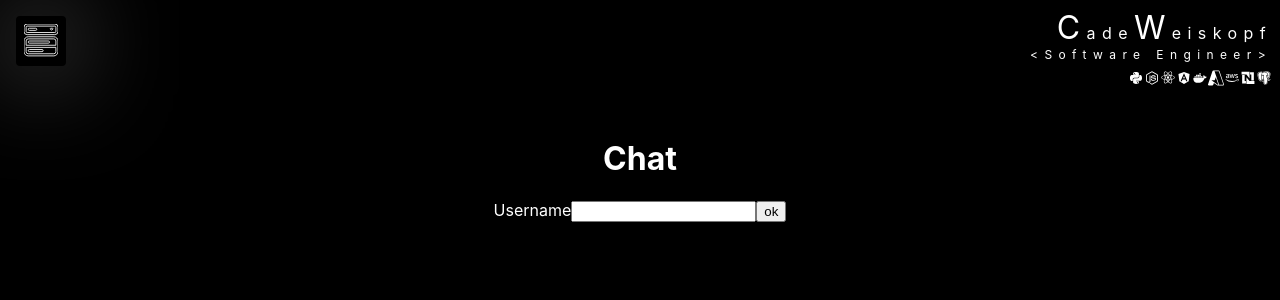
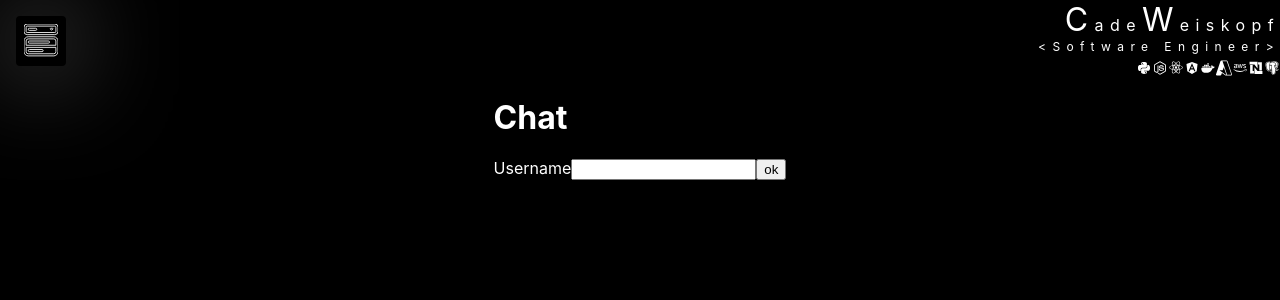
Before and after one commit to CadeWeiskopf/personal-website, a React (Create React App) app: page /chat in a window 1280 px wide. Shown: the top 300 px of the page. Built offline with nearby package versions, Linux system fonts and the light colour scheme.

Commit message:
semantic html refactoring

```diff
--- a/src/App.css
+++ b/src/App.css
@@ -1,28 +1,8 @@
 .app {
   background-color: black;
   color: white;
-  display: grid;
-  grid-template-columns: 100%;
-  grid-template-rows: auto 1fr auto;
+
   min-height: 100vh;
-}
-
-header {
-  grid-row: 1;
-  position: relative;
-}
-main {
-  grid-row: 2;
-  position: relative;
-}
-/* main.home > * {
-  height: 100%;
-} */
-svg {
-  height: auto;
-}
-footer {
-  grid-row: 3;
 }
 
 .compass-icon {
@@ -33,9 +13,7 @@ footer {
   stroke-width: 0.4;
 }
 
-.main-wrapper-with-header {
-  margin-top: 2rem;
+main {
   display: flex;
-  flex-direction: column;
-  align-items: center;
+  justify-content: center;
 }
--- a/src/App.tsx
+++ b/src/App.tsx
@@ -2,42 +2,24 @@ import React, { useContext } from "react";
 import "./App.css";
 import { AppContext, AppContextProvider } from "./AppContext";
 import { BrowserRouter, Routes, Route } from "react-router-dom";
-import { AlignItems, NameAndTitle, TechStackIcons } from "./pages/home/Home";
 import Nav from "./components/nav/Nav";
 import routes from "./AppRoutes";
+import { AlignItems, Header } from "./components/header/Header";
 
 const App: React.FC = () => {
   const { showHeader } = useContext(AppContext);
 
   return (
     <div className="app">
-      <header></header>
-      <main>
       <BrowserRouter>
         <Nav />
         {showHeader && (
-            <div
-              style={{
-                paddingTop: "0.5rem",
-                paddingRight: "0.5rem",
-                height: "auto",
-              }}
-            >
-              <NameAndTitle
+          <Header
             alignItems={AlignItems.FlexEnd}
             initAnim={false}
           />
-              <div
-                style={{
-                  display: "flex",
-                  justifyContent: "flex-end",
-                  marginTop: "0.5em",
-                }}
-              >
-                <TechStackIcons justifyContent={AlignItems.FlexEnd} />
-              </div>
-            </div>
         )}
+        <main>
           <Routes>
             {routes.map((route, index) => {
               return (
@@ -49,9 +31,8 @@ const App: React.FC = () => {
               );
             })}
           </Routes>
+        </main>
       </BrowserRouter>
-      </main>
-      <footer></footer>
     </div>
   );
 };
--- /dev/null
+++ b/src/components/header/Header.tsx
@@ -0,0 +1,95 @@
+import styles from "./header.module.css";
+import reactIcon from "../../components/icons/react-icon";
+import dockerIcon from "../../components/icons/docker-icon";
+import angularIcon from "../../components/icons/angular-icon";
+import azureIcon from "../../components/icons/azure-icon";
+import awsIcon from "../../components/icons/aws-icon";
+import netsuiteIcon from "../../components/icons/netsuite-icon";
+import postgresIcon from "../../components/icons/postgres-icon";
+import nodeIcon from "../../components/icons/node-icon";
+import pyIcon from "../../components/icons/py-icon";
+import { useState, useEffect } from "react";
+
+export enum AlignItems {
+  FlexStart = "flex-start",
+  Center = "center",
+  FlexEnd = "flex-end",
+}
+
+const NameAndTitle: React.FC<{
+  alignItems: AlignItems;
+  initAnim: boolean;
+}> = ({ alignItems, initAnim }) => {
+  const [initAnimNameAndTitle, setInitAnimNameAndTitle] = useState(initAnim);
+
+  useEffect(() => {
+    if (!initAnim) {
+      return;
+    }
+
+    setInitAnimNameAndTitle(true);
+    const disableInitAnimNameAndTitle = setTimeout(() => {
+      setInitAnimNameAndTitle(false);
+    }, 1500);
+    return () => {
+      clearTimeout(disableInitAnimNameAndTitle);
+    };
+  }, [initAnim]);
+
+  return (
+    <>
+      <div
+        className={styles.nameAndTitleWrapper}
+        style={{ alignItems }}
+      >
+        <div
+          className={`${styles.nameWrapper} ${
+            initAnimNameAndTitle ? styles.nameWrapperInit : ""
+          }`}
+        >
+          <div className={styles.name}>Cade</div>
+          <div className={styles.name}>Weiskopf</div>
+        </div>
+        <div className={styles.subtitleWrapper}>
+          <div className={styles.subtitle}>&lt;Software Engineer&gt;</div>
+        </div>
+      </div>
+    </>
+  );
+};
+
+const TechStackIcons: React.FC<{ justifyContent: AlignItems }> = ({
+  justifyContent,
+}) => {
+  return (
+    <div
+      className={styles.iconsWrapper}
+      style={{ justifyContent }}
+    >
+      {pyIcon}
+      {nodeIcon}
+      {reactIcon}
+      {angularIcon}
+      {dockerIcon}
+      {azureIcon}
+      {awsIcon}
+      {netsuiteIcon}
+      {postgresIcon}
+    </div>
+  );
+};
+
+export const Header: React.FC<{
+  alignItems: AlignItems;
+  initAnim: boolean;
+}> = ({ alignItems, initAnim }) => {
+  return (
+    <header className={styles.wrapper}>
+      <NameAndTitle
+        alignItems={alignItems}
+        initAnim={initAnim}
+      />
+      <TechStackIcons justifyContent={alignItems} />
+    </header>
+  );
+};
--- /dev/null
+++ b/src/components/header/header.module.css
@@ -0,0 +1,56 @@
+.wrapper {
+  padding-top: "0.5rem";
+  padding-right: "0.5rem";
+  height: "auto";
+}
+
+.nameAndTitleWrapper {
+  display: flex;
+  flex-direction: column;
+  align-items: center;
+}
+.nameWrapper {
+  display: flex;
+  flex-direction: row;
+  letter-spacing: 0.4em;
+  word-break: break-all;
+  transition: 1s;
+  cursor: pointer;
+}
+.nameWrapper:hover {
+  transition: 1s;
+  letter-spacing: 0.9rem;
+}
+.nameWrapperInit {
+  transition: 1s;
+  letter-spacing: 0.9rem;
+}
+
+.name {
+}
+.name::first-letter {
+  font-size: 2rem;
+}
+
+.subtitleWrapper {
+  font-size: 0.75rem;
+  letter-spacing: 0.4rem;
+  transition: 1s;
+  cursor: pointer;
+}
+.subtitleWrapper:hover {
+  letter-spacing: 0.6rem;
+  transition: 1s;
+}
+
+.iconsWrapper {
+  margin-top: 0.4em;
+  display: flex;
+  gap: 0em;
+  transition: 1s;
+}
+.iconsWrapper:hover {
+  gap: 1em;
+  transition: 1s;
+  cursor: pointer;
+}
--- a/src/components/nav/Nav.module.css
+++ b/src/components/nav/Nav.module.css
@@ -1,4 +1,5 @@
 .buttonWrapper {
+  z-index: 1;
   position: absolute;
   top: 1rem;
   left: 1rem;
@@ -28,6 +29,7 @@
   padding-left: 1em;
 }
 .listWrapper {
+  z-index: 2;
   width: 250px;
   height: 100%;
   background-color: white;
--- a/src/components/nav/Nav.tsx
+++ b/src/components/nav/Nav.tsx
@@ -34,7 +34,7 @@ export const NavButton: React.FC = () => {
 
 export const NavList: React.FC = () => {
   return (
-    <div
+    <nav
       className={styles.listWrapper}
       ref={navListRef}
     >
@@ -49,7 +49,7 @@ export const NavList: React.FC = () => {
           </Link>
         );
       })}
-    </div>
+    </nav>
   );
 };
 
--- a/src/pages/chat/Chat.tsx
+++ b/src/pages/chat/Chat.tsx
@@ -103,7 +103,7 @@ const Chat: React.FC = () => {
   };
 
   return (
-    <div className={`main-wrapper-with-header ${styles.wrapper}`}>
+    <div className={styles.wrapper}>
       <h1>Chat</h1>
       {!clientUsername || !client ? (
         <GetUsernameComponent setClientUsername={setClientUsername} />
--- a/src/pages/contact/Contact.tsx
+++ b/src/pages/contact/Contact.tsx
@@ -41,7 +41,7 @@ const Contact: React.FC = () => {
   };
 
   return (
-    <div className={`main-wrapper-with-header ${styles.wrapper}`}>
+    <div className={styles.wrapper}>
       <h1>Contact</h1>
       <form onSubmit={handleSubmit}>
         <h2>Fill out details</h2>
--- a/src/pages/home/Home.module.css
+++ b/src/pages/home/Home.module.css
@@ -3,7 +3,7 @@
   flex-direction: column;
   justify-content: center;
   align-items: center;
-  height: 100%;
+  height: 100vh;
 }
 
 .infoWrapper {
@@ -44,53 +44,3 @@
 .quoteAuthor::before {
   content: "- ";
 }
-
-.nameAndTitleWrapper {
-  display: flex;
-  flex-direction: column;
-  align-items: center;
-}
-.nameWrapper {
-  display: flex;
-  flex-direction: row;
-  letter-spacing: 0.4em;
-  word-break: break-all;
-  transition: 1s;
-  cursor: pointer;
-}
-.nameWrapper:hover {
-  transition: 1s;
-  letter-spacing: 0.9rem;
-}
-.nameWrapperInit {
-  transition: 1s;
-  letter-spacing: 0.9rem;
-}
-
-.name {
-}
-.name::first-letter {
-  font-size: 2rem;
-}
-
-.subtitleWrapper {
-  font-size: 0.75rem;
-  letter-spacing: 0.4rem;
-  transition: 1s;
-  cursor: pointer;
-}
-.subtitleWrapper:hover {
-  letter-spacing: 0.6rem;
-  transition: 1s;
-}
-
-.iconsWrapper {
-  display: flex;
-  gap: 0em;
-  transition: 1s;
-}
-.iconsWrapper:hover {
-  gap: 1em;
-  transition: 1s;
-  cursor: pointer;
-}
--- a/src/pages/home/Home.tsx
+++ b/src/pages/home/Home.tsx
@@ -1,82 +1,10 @@
-import { useContext, useEffect, useState } from "react";
+import { useContext, useEffect } from "react";
 import styles from "./Home.module.css";
 import { AppContext } from "../../AppContext";
-import reactIcon from "../../components/icons/react-icon";
-import dockerIcon from "../../components/icons/docker-icon";
-import angularIcon from "../../components/icons/angular-icon";
-import azureIcon from "../../components/icons/azure-icon";
-import awsIcon from "../../components/icons/aws-icon";
-import netsuiteIcon from "../../components/icons/netsuite-icon";
-import postgresIcon from "../../components/icons/postgres-icon";
-import nodeIcon from "../../components/icons/node-icon";
-import pyIcon from "../../components/icons/py-icon";
-
-export enum AlignItems {
-  FlexStart = "flex-start",
-  Center = "center",
-  FlexEnd = "flex-end",
-}
-
-export const NameAndTitle: React.FC<{
-  alignItems: AlignItems;
-  initAnim: boolean;
-}> = ({ alignItems, initAnim }) => {
-  return (
-    <>
-      <div
-        className={styles.nameAndTitleWrapper}
-        style={{ alignItems }}
-      >
-        <div
-          className={`${styles.nameWrapper} ${
-            initAnim ? styles.nameWrapperInit : ""
-          }`}
-        >
-          <div className={styles.name}>Cade</div>
-          <div className={styles.name}>Weiskopf</div>
-        </div>
-        <div className={styles.subtitleWrapper}>
-          <div className={styles.subtitle}>&lt;Software Engineer&gt;</div>
-        </div>
-      </div>
-    </>
-  );
-};
-
-export const TechStackIcons: React.FC<{ justifyContent: AlignItems }> = ({
-  justifyContent,
-}) => {
-  return (
-    <div
-      className={styles.iconsWrapper}
-      style={{ justifyContent }}
-    >
-      {pyIcon}
-      {nodeIcon}
-      {reactIcon}
-      {angularIcon}
-      {dockerIcon}
-      {azureIcon}
-      {awsIcon}
-      {netsuiteIcon}
-      {postgresIcon}
-    </div>
-  );
-};
+import { AlignItems, Header } from "../../components/header/Header";
 
 const Home: React.FC = () => {
   const { setShowHeader } = useContext(AppContext);
-  const [initAnimNameAndTitle, setInitAnimNameAndTitle] = useState(false);
-
-  useEffect(() => {
-    setInitAnimNameAndTitle(true);
-    const disableInitAnimNameAndTitle = setTimeout(() => {
-      setInitAnimNameAndTitle(false);
-    }, 1500);
-    return () => {
-      clearTimeout(disableInitAnimNameAndTitle);
-    };
-  }, []);
 
   useEffect(() => {
     setShowHeader(false);
@@ -85,12 +13,10 @@ const Home: React.FC = () => {
   return (
     <div className={styles.wrapper}>
       <div className={styles.infoWrapper}>
-        <NameAndTitle
+        <Header
           alignItems={AlignItems.Center}
-          initAnim={initAnimNameAndTitle}
+          initAnim={true}
         />
-        <br />
-        <TechStackIcons justifyContent={AlignItems.Center} />
         <br />
         <div className={styles.quoteAndAuthorWrapper}>
           <div className={styles.quoteWrapper}>
```
Lines whose indentation alone changed are shown as unchanged.
